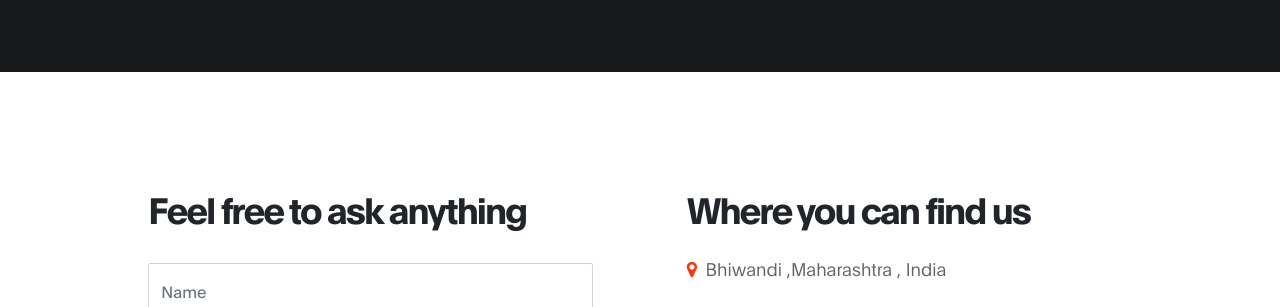
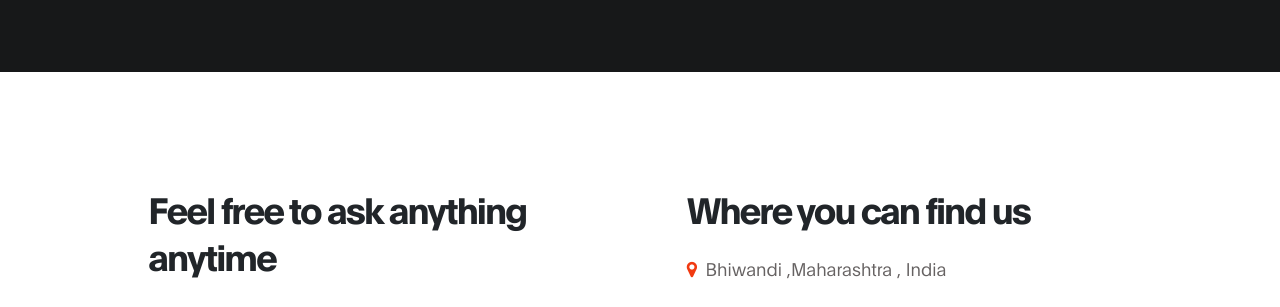
Before and after one commit to aniket8000/my_gym, a plain HTML site: page index.html in a window 1280 px wide. Shown: the part 3352-3659 px from the top of the page. Drawn offline with Linux system fonts and the light colour scheme.

Commit message:
a little change

```diff
--- a/index.html
+++ b/index.html
@@ -357,7 +357,7 @@
                <div class="row">
 
                     <div class="ml-auto col-lg-5 col-md-6 col-12">
-                        <h2 class="mb-4 pb-2" data-aos="fade-up" data-aos-delay="200">Feel free to ask anything</h2>
+                        <h2 class="mb-4 pb-2" data-aos="fade-up" data-aos-delay="200">Feel free to ask anything anytime</h2>
 
                         <form action="#" method="post" class="contact-form webform" data-aos="fade-up" data-aos-delay="400" role="form">
                             <input type="text" class="form-control" name="cf-name" placeholder="Name">
```
